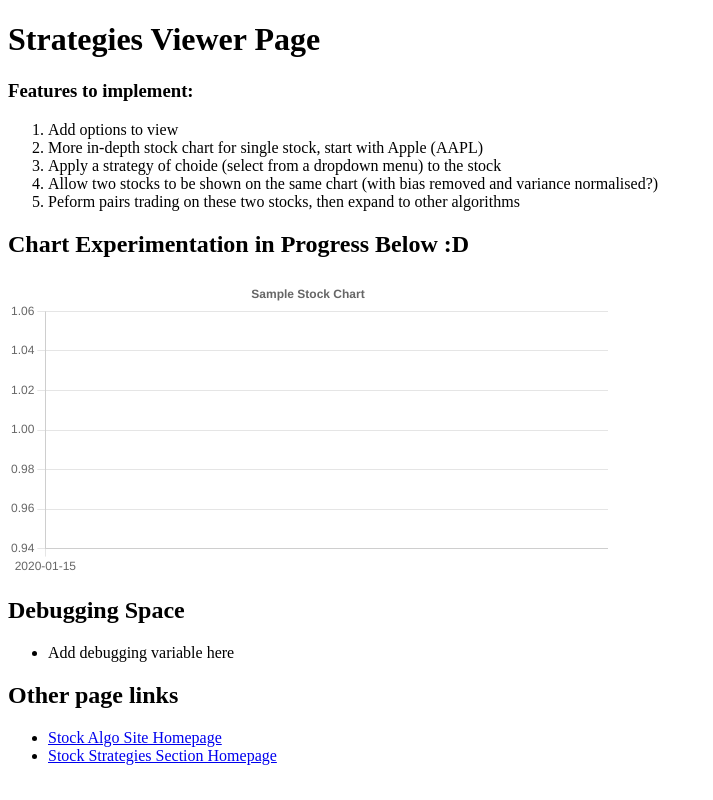
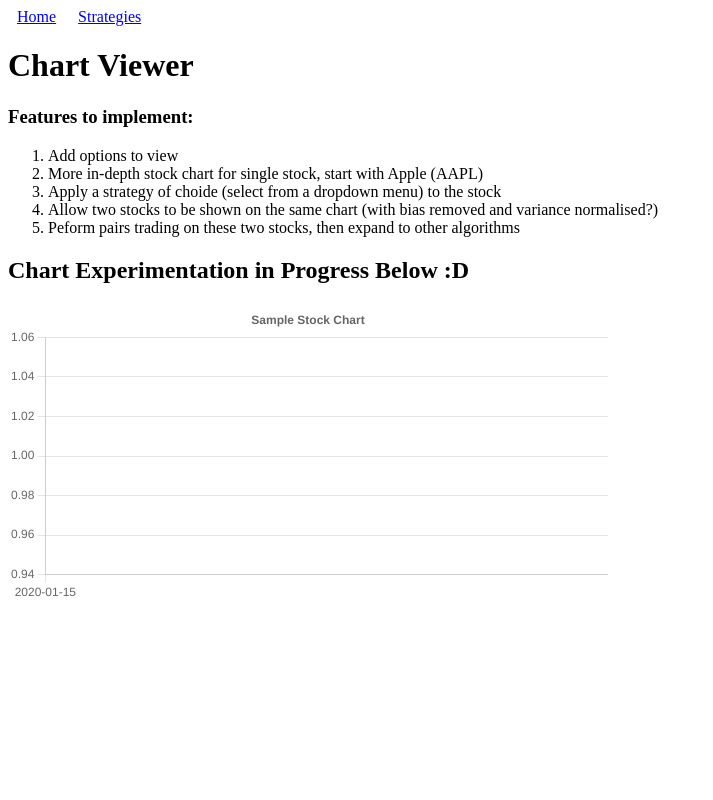
Before and after one commit to Eschamp01/finance_algorithms, a Django app: page /stocks/chart in a window 1280 px wide. Shown: the whole page, without its empty margins (0-713 px from the left). Run offline with Django 4.2, Linux system fonts and the light colour scheme; tables that the repository leaves empty hold one stand-in row (values such as "Sample post").

Commit message:
improve file structure

```diff
--- /dev/null
+++ b/Stock_Algos/static/Stock_Algos/css/style.css
@@ -0,0 +1,9 @@
+#navbar {
+    list-style-type: none;
+    margin: 0;
+    padding: 0;
+  }
+  .navitem {
+    display: inline;
+    padding: 9px;
+  }
--- /dev/null
+++ b/Stock_Algos/static/Stock_Algos/js/chart.js
@@ -0,0 +1,42 @@
+const ctx = document.getElementById('stockchart');
+
+(async function() {
+
+    new Chart(
+        ctx,
+        {
+        type: 'line',
+        options: {
+            animation: false,
+            elements: {
+            point:{
+                radius: 0
+                },
+            },
+            plugins: {
+            title: {
+                display: true,
+                text: ticker + ' Stock Chart'
+            },
+            legend: {
+                display: false
+            },
+            tooltip: {
+                //enabled: false
+            }
+            }
+        },
+        data: {
+            labels: time,
+            datasets: [
+            {
+                label: 'Closing price ($)',
+                data: y_axis,
+                borderColor: '#FF6384',
+                borderWidth: 2,
+            }
+            ]
+        }
+        }
+    );
+    })();
--- a/Strategies_Viewer/templates/Strategies_Viewer/chart.html
+++ b/Strategies_Viewer/templates/Strategies_Viewer/chart.html
@@ -1,20 +1,25 @@
 <!doctype html>
 <html lang="en">
 <head>
+  {% load static %}
   <meta charset="utf-8">
   <title>Stock Algos Home</title>
   <meta name="description" content="Stock algorithms homepage">
   <meta name="author" content="Edward">
   <link rel="shortcut icon" href="#" />
-  <!-- <link rel="stylesheet" href="/css/style.css"> -->
+  <link rel="stylesheet" type="text/css" href="{% static 'Stock_Algos/css/style.css' %}">
 </head>
 <body>
   <header>
-    <h1>Strategies Viewer Page</h1>
+    <ul id='navbar'>
+      <li class='navitem'><a href="..">Home</a></li>
+      <li class='navitem'><a href="./">Strategies</a></li>
+    </ul>
+  </header>
+  <main>
+    <h1>Chart Viewer</h1>
     <h3>Features to implement:</h3>
 
-  </header>
-  <main>
     <ol>
       <li>Add options to view </li>
       <li>More in-depth stock chart for single stock, start with Apple (AAPL)</li>
@@ -30,67 +35,12 @@
     </div>
 
     <script src="https://cdn.jsdelivr.net/npm/chart.js"></script>
-
     <script>
-      const ctx = document.getElementById('stockchart');
-
       var time = {{ time|safe }};
       var y_axis = {{ y_axis|safe }};
       var ticker = "{{ ticker | safe }}";
-
-      (async function() {
-
-        new Chart(
-          ctx,
-          {
-            type: 'line',
-            options: {
-              animation: false,
-              elements: {
-                point:{
-                    radius: 0
-                  },
-                },
-              plugins: {
-                title: {
-                  display: true,
-                  text: ticker + ' Stock Chart'
-                },
-                legend: {
-                  display: false
-                },
-                tooltip: {
-                  //enabled: false
-                }
-              }
-            },
-            data: {
-              labels: time,
-              datasets: [
-                {
-                  label: 'Closing price ($)',
-                  data: y_axis,
-                  borderColor: '#FF6384',
-                  borderWidth: 2,
-                }
-              ]
-            }
-          }
-        );
-      })();
     </script>
-
-    <h2>Debugging Space</h2>
-    <ul>
-      <li>Add debugging variable here</li>
-    </ul>
-
-    <h2>Other page links</h2>
-
-    <ul>
-      <li><a href="..">Stock Algo Site Homepage</a></li>
-      <li><a href="./">Stock Strategies Section Homepage</a></li>
-    </ul>
+    <script src="{% static 'Stock_Algos/js/chart.js' %}"></script>
 
   </main>
   <!-- <footer>
```
Also changed, not shown: Homepage/templates/Homepage/home.html (+8 -10 lines), Stock_Algos/settings.py (+6 -1 lines), Strategies_Viewer/templates/Strategies_Viewer/home.html (+10 -56 lines).
